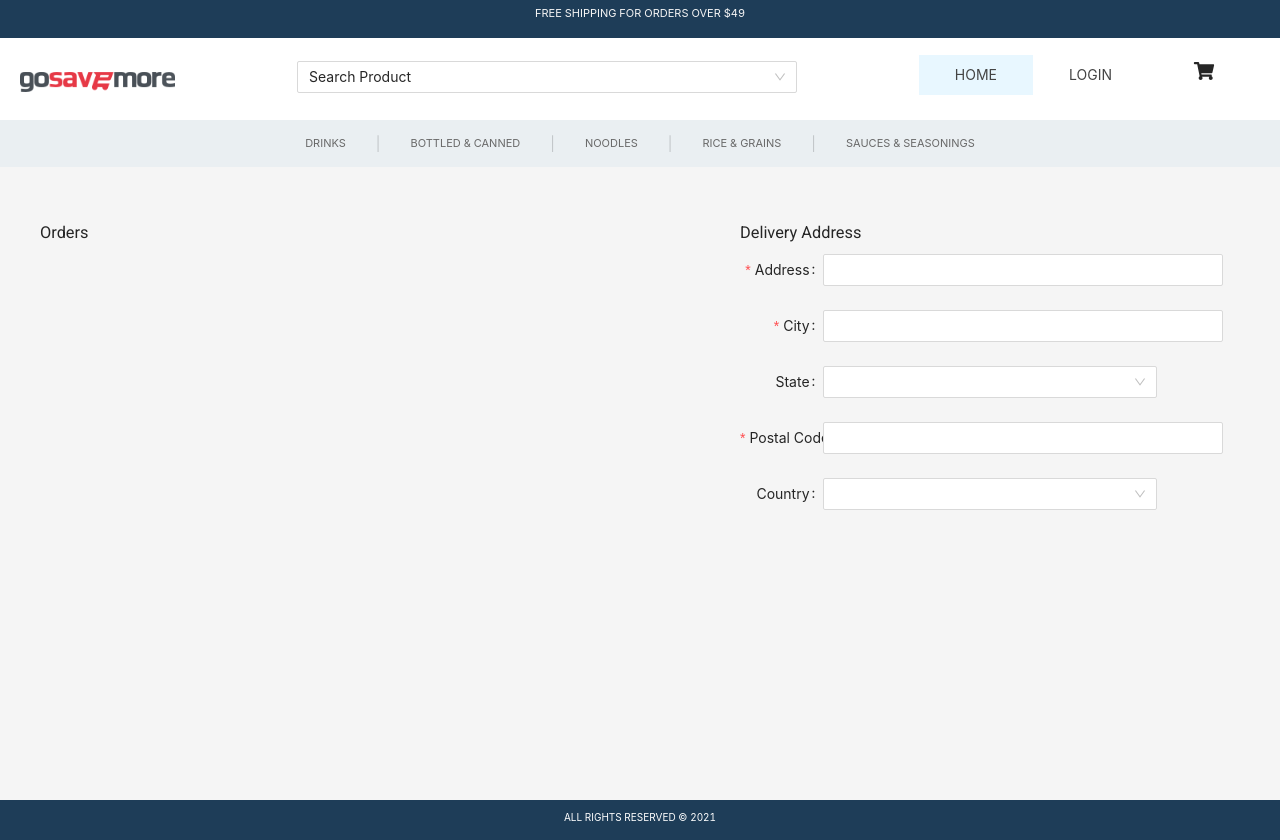
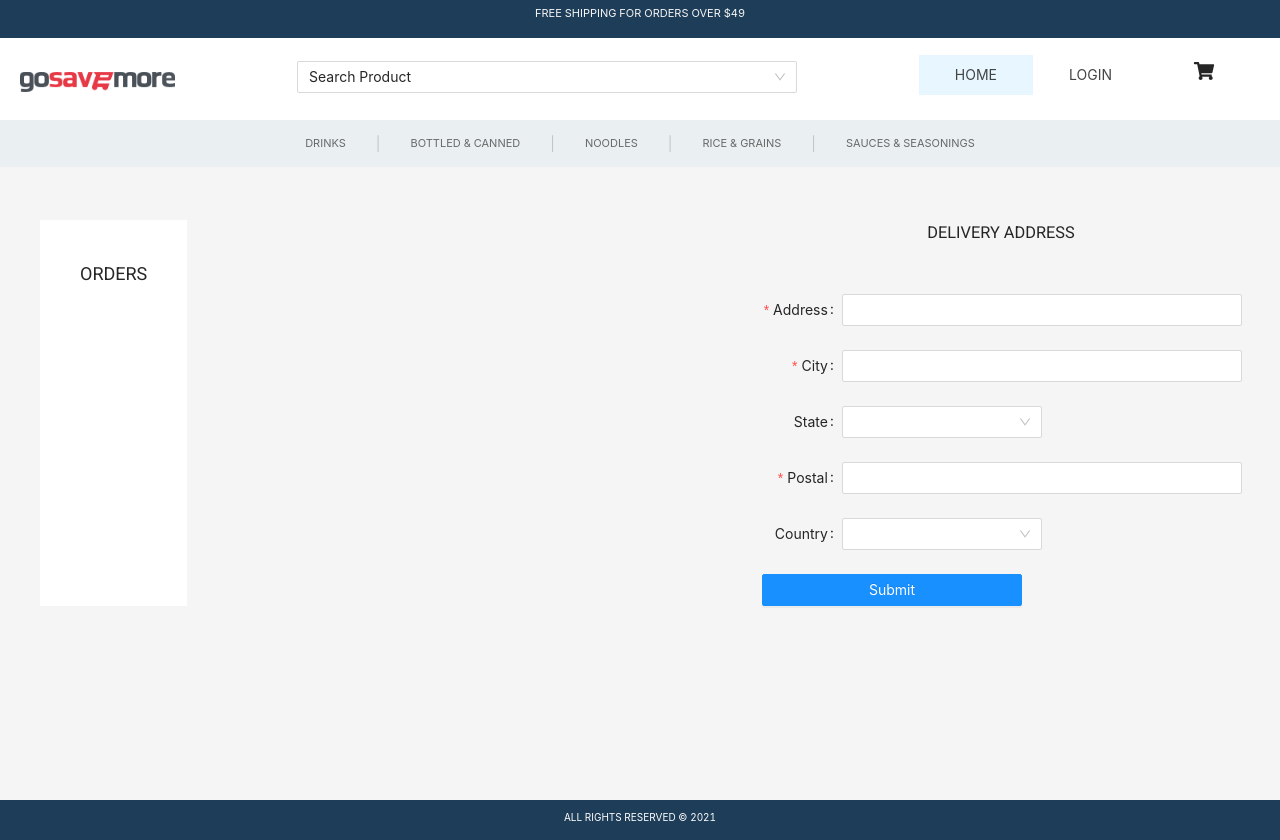
Before and after one commit to gosavemore-com/gosavemore-fe, a React (Create React App) app: page /orders in a window 1280 px wide. Built offline with nearby package versions, Linux system fonts and the light colour scheme; sample sign-in values are in the browser's storage.

Commit message:
added delivery address component

```diff
--- a/src/assets/scss/orders.scss
+++ b/src/assets/scss/orders.scss
@@ -13,15 +13,38 @@
     margin-right: 40px;
   }
 
-  &-delivery-form {
-    padding-top: 40px;
-    max-width: 500px;
-    &-select {
-      max-width: 800px !important;
+  &-list {
+    text-align: center;
+    background-color: $white-one;
+    padding: 40px;
+
+    h3 {
+      font-size: 18px;
+      text-transform: uppercase;
+    }
+  }
+
+  &-delivery {
+    display: flex;
+    flex-direction: column;
+    justify-self: center;
+    align-items: center;
+    h3 {
+      text-transform: uppercase;
+      text-align: center;
     }
 
-    &-input {
-      max-width: 500px !important;
+    &-form {
+      padding-top: 40px !important;
+
+      .ant-select {
+        max-width: 200px !important;
+      }
     }
   }
+
+  &-submit {
+    margin: 0 auto;
+    width: 260px !important;
+  }
 }
--- a/src/pages/Orders.jsx
+++ b/src/pages/Orders.jsx
@@ -1,6 +1,6 @@
 import React from "react";
 import { useSelector } from "react-redux";
-import { Card, Form, Input, Select } from "antd";
+import { Card, Form, Input, Select, Button } from "antd";
 import { states } from "../util/data";
 
 const Orders = () => {
@@ -14,6 +14,11 @@ const Orders = () => {
       span: 16,
     },
   };
+
+  const onFinish = (values) => {
+    console.log(values);
+  };
+
   return (
     <>
       <div className="orders">
@@ -33,7 +38,12 @@ const Orders = () => {
 
         <div className="orders-delivery">
           <h3>Delivery Address</h3>
-          <Form {...layout} name="delivery" className="orders-delivery-form">
+          <Form
+            {...layout}
+            name="delivery"
+            className="orders-delivery-form"
+            onFinish={onFinish}
+          >
             <Form.Item
               label="Address"
               name="address"
@@ -58,15 +68,15 @@ const Orders = () => {
             >
               <Input className="orders-delivery-form-input" />
             </Form.Item>
-            <Form.Item label="State">
-              <Select className="orders-delivery-form-select">
-                {Object.keys(states).map((state, i) => (
+            <Form.Item label="State" name="state">
+              <Select>
+                {Object.keys(states).map((state) => (
                   <Select.Option value={state}>{states[state]}</Select.Option>
                 ))}
               </Select>
             </Form.Item>
             <Form.Item
-              label="Postal Code"
+              label="Postal"
               name="postal"
               rules={[
                 {
@@ -75,13 +85,16 @@ const Orders = () => {
                 },
               ]}
             >
-              <Input className="orders-delivery-form-input" />
+              <Input />
             </Form.Item>
-            <Form.Item label="Country">
-              <Select className="orders-delivery-form-select">
+            <Form.Item label="Country" name="country">
+              <Select>
                 <Select.Option value={"US"}>United States</Select.Option>
               </Select>
             </Form.Item>
+            <Button type="primary" className="orders-submit" htmlType="submit">
+              Submit
+            </Button>
           </Form>
         </div>
       </div>
```
Also changed, not shown: 1 other file (tests, documents, lock files or other folders).
